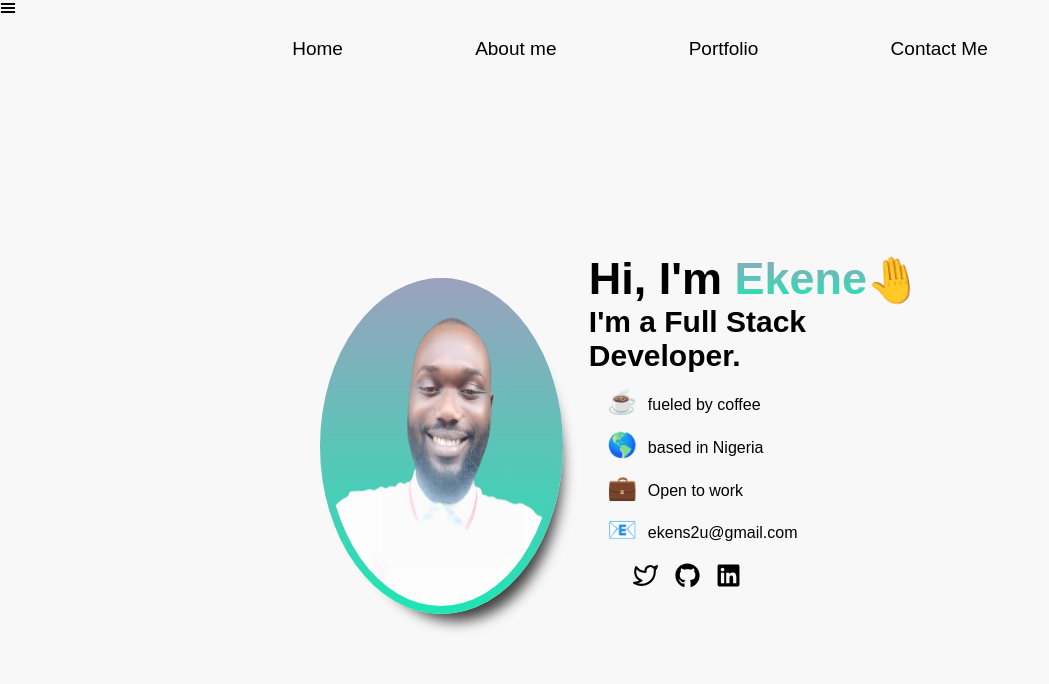
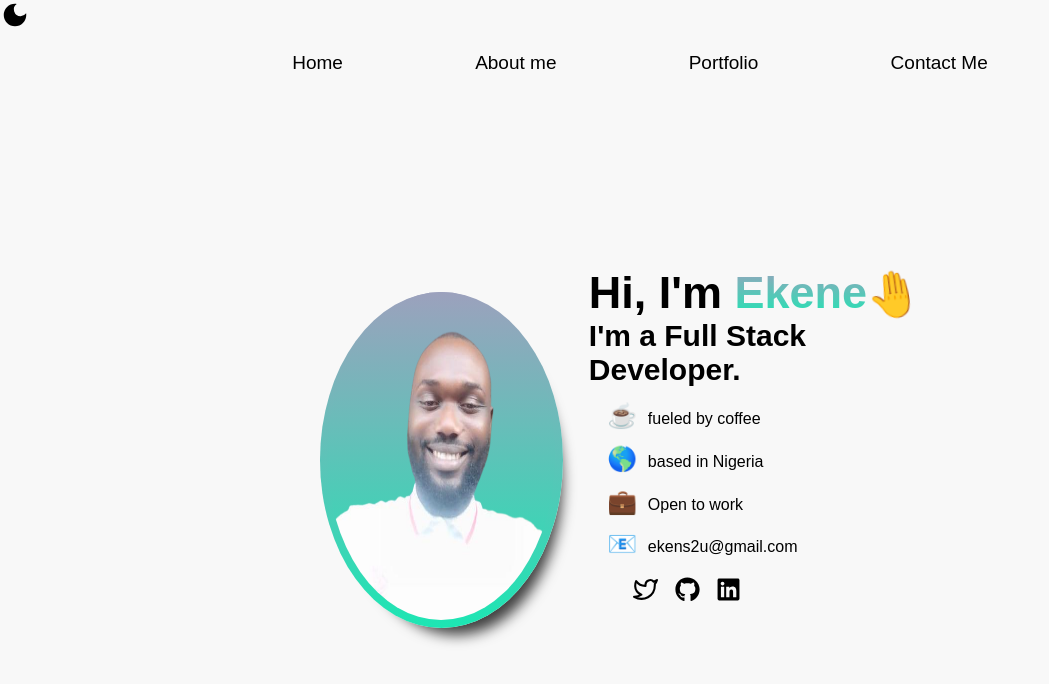
Before and after one commit to ekenecf/portfolio, a React (Create React App) app: page / in a window 1280 px wide. Shown: the top 684 px of the page, without its empty margins (0-1049 px from the left). Built offline with nearby package versions, Linux system fonts and the light colour scheme.

Commit message:
Add light mode and dark mode icons

```diff
--- a/src/App.js
+++ b/src/App.js
@@ -1,6 +1,6 @@
 import React, { useState } from "react";
 import { BrowserRouter as Router, Route, Routes } from "react-router-dom";
-import { GiHamburgerMenu } from "react-icons/gi";
+import { MdDarkMode, MdLightMode } from "react-icons/md";
 
 import Home from "./components/Home";
 import About from "./components/About";
@@ -46,7 +46,12 @@ function App() {
       }}
     >
       <Router>
-        <GiHamburgerMenu onClick={changeColor} />
+        {
+          isActive ?
+           <MdLightMode style={{ fontSize: '30px', cursor: 'pointer'}} onClick={changeColor} /> :
+          <MdDarkMode style={{ fontSize: '30px', cursor: 'pointer'}} onClick={changeColor} />
+        }
+
         <Header prop={isActive} />
 
         <Routes>
```
